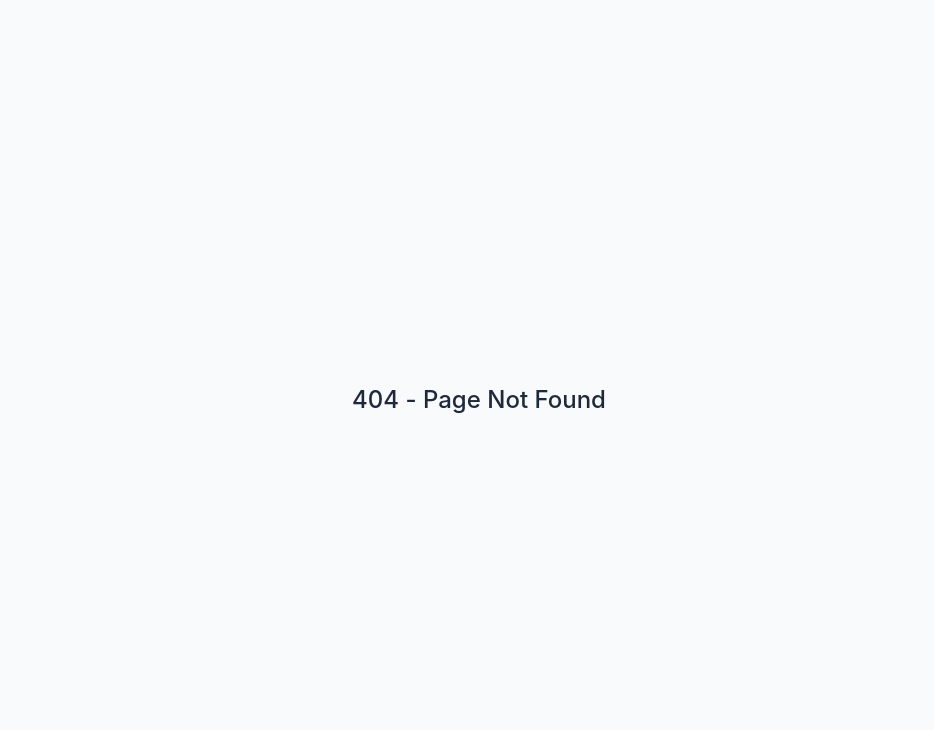
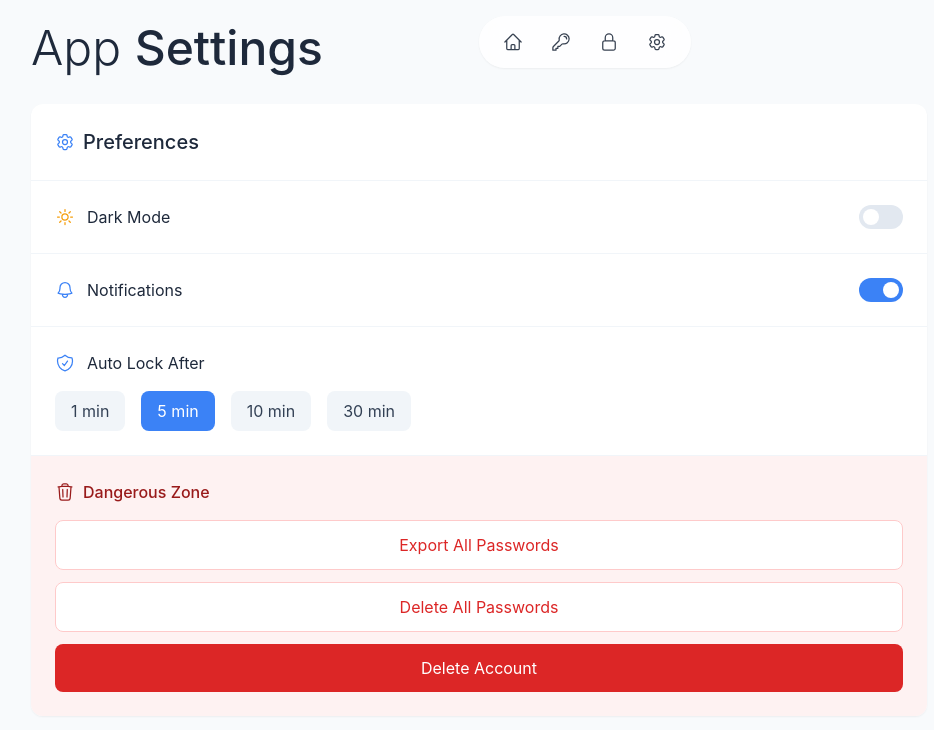
Before and after one commit to AnuarOrozco/Password-Manager-V2, a React (Vite) app: page /settings in a window 1280 px wide. Before the commit this address had no page. Shown: the top 730 px of the page, without its empty margins (161-1095 px from the left). Built offline with nearby package versions, Linux system fonts and the light colour scheme.

Commit message:
feat: add settings page with preferences and security options

```diff
--- a/src/App.jsx
+++ b/src/App.jsx
@@ -2,10 +2,10 @@ import { BrowserRouter as Router, Routes, Route } from 'react-router-dom';
 import { lazy, Suspense } from 'react';
 import LoadingSpinner from './components/LoadingSpinner';
 
-// Lazy load pages for better performance
 const Home = lazy(() => import('./pages/Home'));
 const Dashboard = lazy(() => import('./pages/Dashboard'));
-const Generator = lazy(() => import('./pages/Generator')); // Nueva importación
+const Generator = lazy(() => import('./pages/Generator'));
+const Settings = lazy(() => import('./pages/Settings'));
 
 function App() {
   return (
@@ -14,8 +14,8 @@ function App() {
         <Routes>
           <Route path="/" element={<Home />} />
           <Route path="/dashboard" element={<Dashboard />} />
-          <Route path="/generator" element={<Generator />} /> {/* Nueva ruta */}
-
+          <Route path="/generator" element={<Generator />} /> {}
+          <Route path="/settings" element={<Settings />} />
           {/* Add a catch-all route for 404 errors */}
           <Route path="*" element={<NotFound />} />
         </Routes>
@@ -24,7 +24,7 @@ function App() {
   );
 }
 
-// Basic 404 component - create this as a separate component for better organization
+// 404 Not Found Component
 function NotFound() {
   return (
     <div className="min-h-screen flex items-center justify-center">
--- a/src/components/Header.jsx
+++ b/src/components/Header.jsx
@@ -30,7 +30,7 @@ const Header = () => {
             {
               icon: <Cog6ToothIcon className="h-5 w-5" />,
               name: 'Settings',
-              path: '/settings'
+              path: '/Settings'
             }
           ].map((item, index) => (
             <motion.li
--- /dev/null
+++ b/src/pages/Settings.jsx
@@ -0,0 +1,125 @@
+import { useState } from 'react'
+import { motion } from 'framer-motion'
+import { Cog6ToothIcon, MoonIcon, SunIcon, ShieldCheckIcon, BellIcon, TrashIcon } from '@heroicons/react/24/outline'
+import Header from '../components/Header'
+
+const Settings = () => {
+  const [darkMode, setDarkMode] = useState(false)
+  const [notifications, setNotifications] = useState(true)
+  const [autoLock, setAutoLock] = useState(5) // minutes
+
+  return (
+    <>
+      <Header />
+      <motion.div
+        initial={{ opacity: 0 }}
+        animate={{ opacity: 1 }}
+        className="min-h-screen bg-slate-50 p-6"
+      >
+        <div className="max-w-4xl mx-auto">
+          <motion.header
+            initial={{ y: -20 }}
+            animate={{ y: 0 }}
+            className="mb-8"
+          >
+            <h1 className="text-4xl md:text-5xl font-light text-slate-800">
+              App <span className="font-medium">Settings</span>
+            </h1>
+          </motion.header>
+
+          <motion.section
+            initial={{ opacity: 0 }}
+            animate={{ opacity: 1 }}
+            transition={{ delay: 0.2 }}
+            className="bg-white rounded-xl shadow-sm overflow-hidden"
+          >
+            <div className="p-6 border-b border-slate-100">
+              <h2 className="text-xl font-medium text-slate-800 flex items-center gap-2">
+                <Cog6ToothIcon className="h-5 w-5 text-blue-500" />
+                Preferences
+              </h2>
+            </div>
+
+            <div className="divide-y divide-slate-100">
+              {/* Dark Mode Toggle */}
+              <div className="p-6 flex justify-between items-center">
+                <div className="flex items-center gap-3">
+                  {darkMode ? (
+                    <MoonIcon className="h-5 w-5 text-purple-500" />
+                  ) : (
+                    <SunIcon className="h-5 w-5 text-amber-500" />
+                  )}
+                  <span>Dark Mode</span>
+                </div>
+                <button
+                  onClick={() => setDarkMode(!darkMode)}
+                  className={`relative inline-flex h-6 w-11 items-center rounded-full transition-colors ${darkMode ? 'bg-blue-500' : 'bg-slate-200'}`}
+                >
+                  <span
+                    className={`inline-block h-4 w-4 transform rounded-full bg-white transition-transform ${darkMode ? 'translate-x-6' : 'translate-x-1'}`}
+                  />
+                </button>
+              </div>
+
+              {/* Notifications */}
+              <div className="p-6 flex justify-between items-center">
+                <div className="flex items-center gap-3">
+                  <BellIcon className="h-5 w-5 text-blue-500" />
+                  <span>Notifications</span>
+                </div>
+                <button
+                  onClick={() => setNotifications(!notifications)}
+                  className={`relative inline-flex h-6 w-11 items-center rounded-full transition-colors ${notifications ? 'bg-blue-500' : 'bg-slate-200'}`}
+                >
+                  <span
+                    className={`inline-block h-4 w-4 transform rounded-full bg-white transition-transform ${notifications ? 'translate-x-6' : 'translate-x-1'}`}
+                  />
+                </button>
+              </div>
+
+              {/* Auto Lock */}
+              <div className="p-6">
+                <div className="flex items-center gap-3 mb-4">
+                  <ShieldCheckIcon className="h-5 w-5 text-blue-500" />
+                  <span>Auto Lock After</span>
+                </div>
+                <div className="flex items-center gap-4">
+                  {[1, 5, 10, 30].map((minutes) => (
+                    <button
+                      key={minutes}
+                      onClick={() => setAutoLock(minutes)}
+                      className={`px-4 py-2 rounded-lg ${autoLock === minutes ? 'bg-blue-500 text-white' : 'bg-slate-100 text-slate-700'}`}
+                    >
+                      {minutes} min
+                    </button>
+                  ))}
+                </div>
+              </div>
+
+              {/* Dangerous Zone */}
+              <div className="p-6 bg-red-50">
+                <h3 className="text-red-800 font-medium flex items-center gap-2 mb-4">
+                  <TrashIcon className="h-5 w-5" />
+                  Dangerous Zone
+                </h3>
+                <div className="space-y-3">
+                  <button className="w-full px-4 py-3 bg-white border border-red-200 text-red-600 rounded-lg hover:bg-red-100 transition-colors">
+                    Export All Passwords
+                  </button>
+                  <button className="w-full px-4 py-3 bg-white border border-red-200 text-red-600 rounded-lg hover:bg-red-100 transition-colors">
+                    Delete All Passwords
+                  </button>
+                  <button className="w-full px-4 py-3 bg-red-600 text-white rounded-lg hover:bg-red-700 transition-colors">
+                    Delete Account
+                  </button>
+                </div>
+              </div>
+            </div>
+          </motion.section>
+        </div>
+      </motion.div>
+    </>
+  )
+}
+
+export default Settings
```
